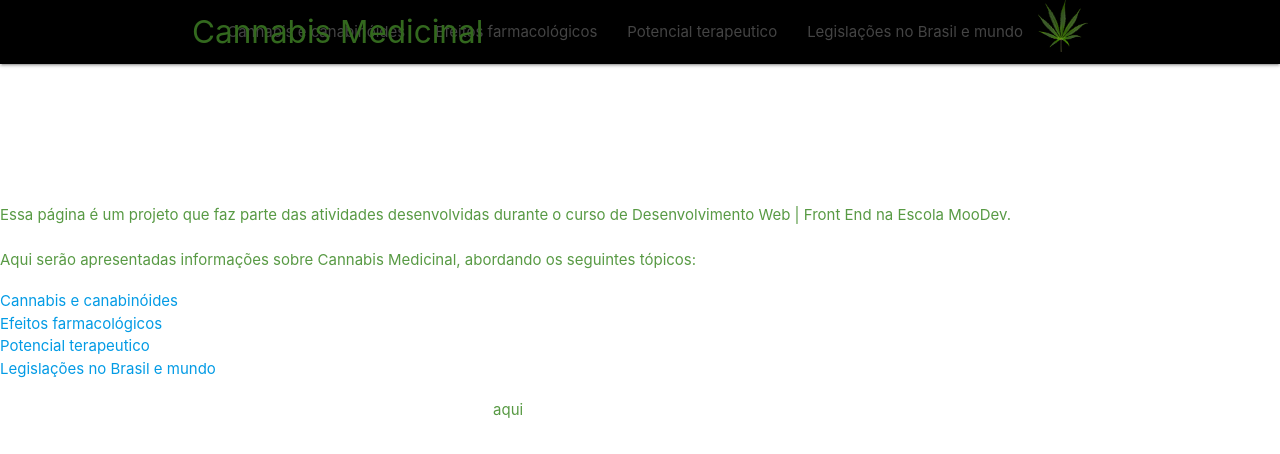
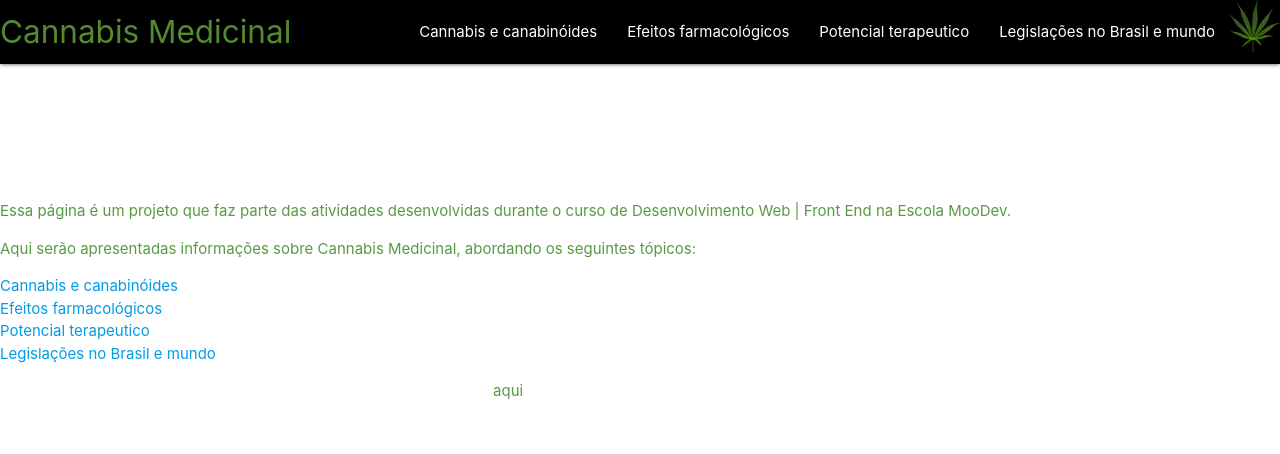
Before and after one commit to mariliambessa/CannabisMedicinal, a plain HTML site: page index.html in a window 1280 px wide. Drawn offline with nearby package versions, Linux system fonts and the light colour scheme; files that its build step writes are made by us from their sources.

Commit message:
navbar com jquery

```diff
--- a/index.html
+++ b/index.html
@@ -6,10 +6,10 @@
 		<title>Cannabis Medicinal</title>
 		<link href="https://fonts.googleapis.com/icon?family=Material+Icons" rel="stylesheet">
   	<link href="css/materialize.css" type="text/css" rel="stylesheet" media="screen,projection"/>
-  	<link href="css/style.css" type="text/css" rel="stylesheet" media="screen,projection"/>
+  	<link href="css/styles.css" type="text/css" rel="stylesheet" media="screen,projection"/>
 	</head>
 	<body>
-		<nav class="black nav-extended" role="navigation">
+		<!-- <nav class="black nav-extended" role="navigation">
 			<div class="nav-wrapper container">
 	    	<a id="logo-container" href="#" class="brand-logo light-green-text text-darken-4">Cannabis Medicinal</a>
 	    	<a href="#" data-target="mobile-demo" class="sidenav-trigger"><i class="material-icons">menu</i></a>
@@ -30,7 +30,27 @@
 	      <a href="#" data-target="nav-mobile" class="sidenav-trigger"><i class="material-icons">menu</i></a>
 	    </div>
 	  </nav>
+ -->
+ 		  <nav>
+		    <div class="nav-wrapper black">
+		      <a href="#!" class="brand-logo light-green-text text-darken-3">Cannabis Medicinal</a>
+		      <a href="#" data-target="mobile-demo" class="sidenav-trigger"><i class="material-icons">menu</i></a>
+		      <img src="img/cannabis_PNG11.png" width="50px" class="right">
+		      <ul class="right hide-on-med-and-down">
+		        <li><a href="cannabis_e_cannabinoides.html">Cannabis e canabinóides</a></li>
+						<li><a href="efeitos_farmacologicos.html">Efeitos farmacológicos</a></li>
+						<li><a href="potencial_terapeutico.html">Potencial terapeutico</a></li>
+						<li><a href="legislacoes_no_brasil_e_mundo.html">Legislações no Brasil e mundo</a></li>
+		      </ul>
+		    </div>
+		  </nav>
 
+			  <ul class="sidenav" id="mobile-demo">
+			    <li><a href="cannabis_e_cannabinoides.html">Cannabis e canabinóides</a></li>
+					<li><a href="efeitos_farmacologicos.html">Efeitos farmacológicos</a></li>
+					<li><a href="potencial_terapeutico.html">Potencial terapeutico</a></li>
+					<li><a href="legislacoes_no_brasil_e_mundo.html">Legislações no Brasil e mundo</a></li>
+			  </ul>
 
 		<main style="color: rgb(88, 154, 68);">
 			<header>
@@ -51,6 +71,11 @@
 			</footer>
 		</main>
 		<!--JavaScript at end of body for optimized loading-->
+		<script
+  src="https://code.jquery.com/jquery-3.4.1.min.js"
+  integrity="sha256-CSXorXvZcTkaix6Yvo6HppcZGetbYMGWSFlBw8HfCJo="
+  crossorigin="anonymous"></script>
     <script type="text/javascript" src="js/materialize.min.js"></script>
+    <script src="js/main.js"></script>
 	</body>
 </html>
--- /dev/null
+++ b/js/main.js
@@ -0,0 +1,4 @@
+$(document).ready(function(){
+  $('.sidenav').sidenav();
+
+});
```
